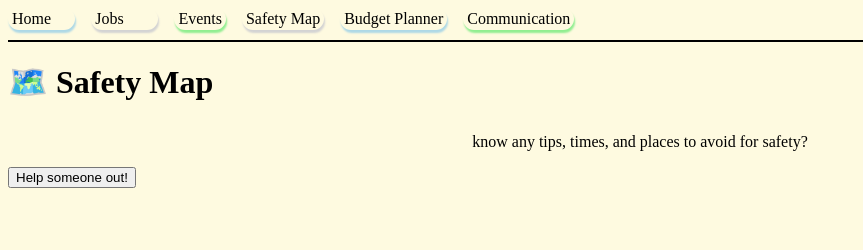
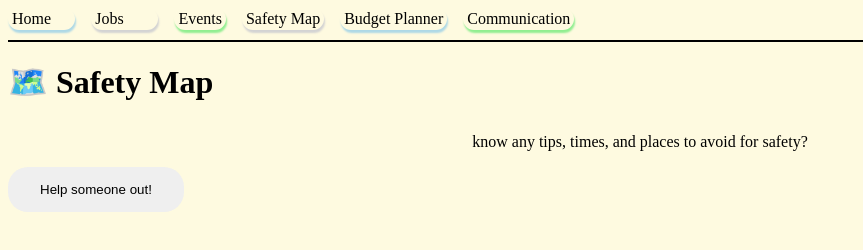
Before and after one commit to Ether2003/CalgaryHacks2023, a plain HTML site: page frontend/pages/CommunicationPage.html in a window 1280 px wide. Shown: the whole page, without its empty margins (0-863 px from the left). Drawn offline with Linux system fonts and the light colour scheme.

Commit message:
added button for safety page and styled it

```diff
--- a/frontend/pages/CommunicationPage.html
+++ b/frontend/pages/CommunicationPage.html
@@ -33,8 +33,8 @@
     <div class="safety">
       <h1><b>🗺️ Safety Map</b></h1>
       <p>know any tips, times, and places to avoid for safety?</p>
-      <div class="safetybtn">
-        <button type="button">Help someone out!</button>
+      <div>
+        <button type="button" class="safetybtn">Help someone out!</button>
       </div>
     </div>
   </body>
--- a/frontend/styles/styles.css
+++ b/frontend/styles/styles.css
@@ -46,6 +46,14 @@ body {
   border-radius: 25px;
   padding: 2px;
 }
+
+button {
+  background-color: d9d9d9;
+  border: none;
+  padding: 15px 32px;
+  border-radius: 20px;
+}
+
 a {
   text-decoration: none;
   padding: 2px;
```
